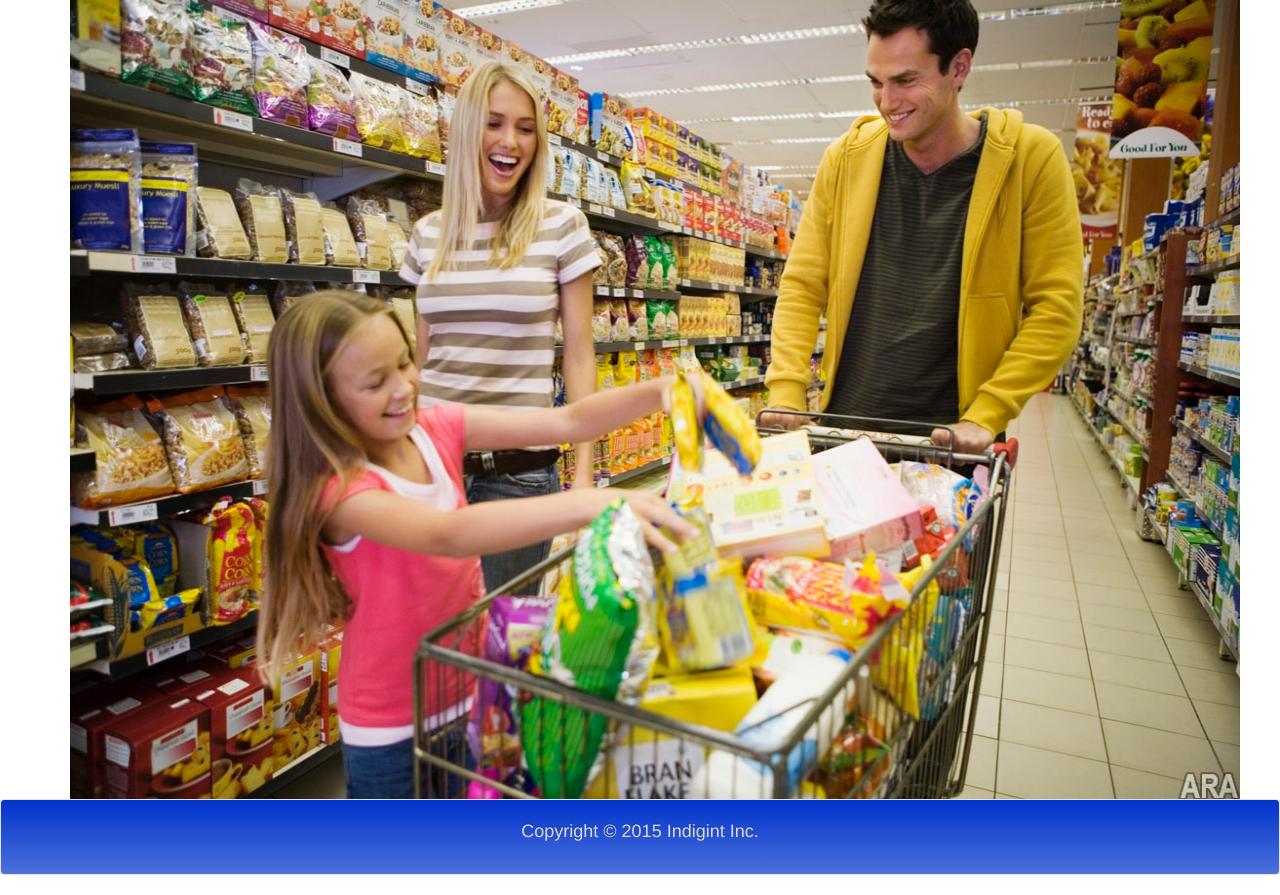
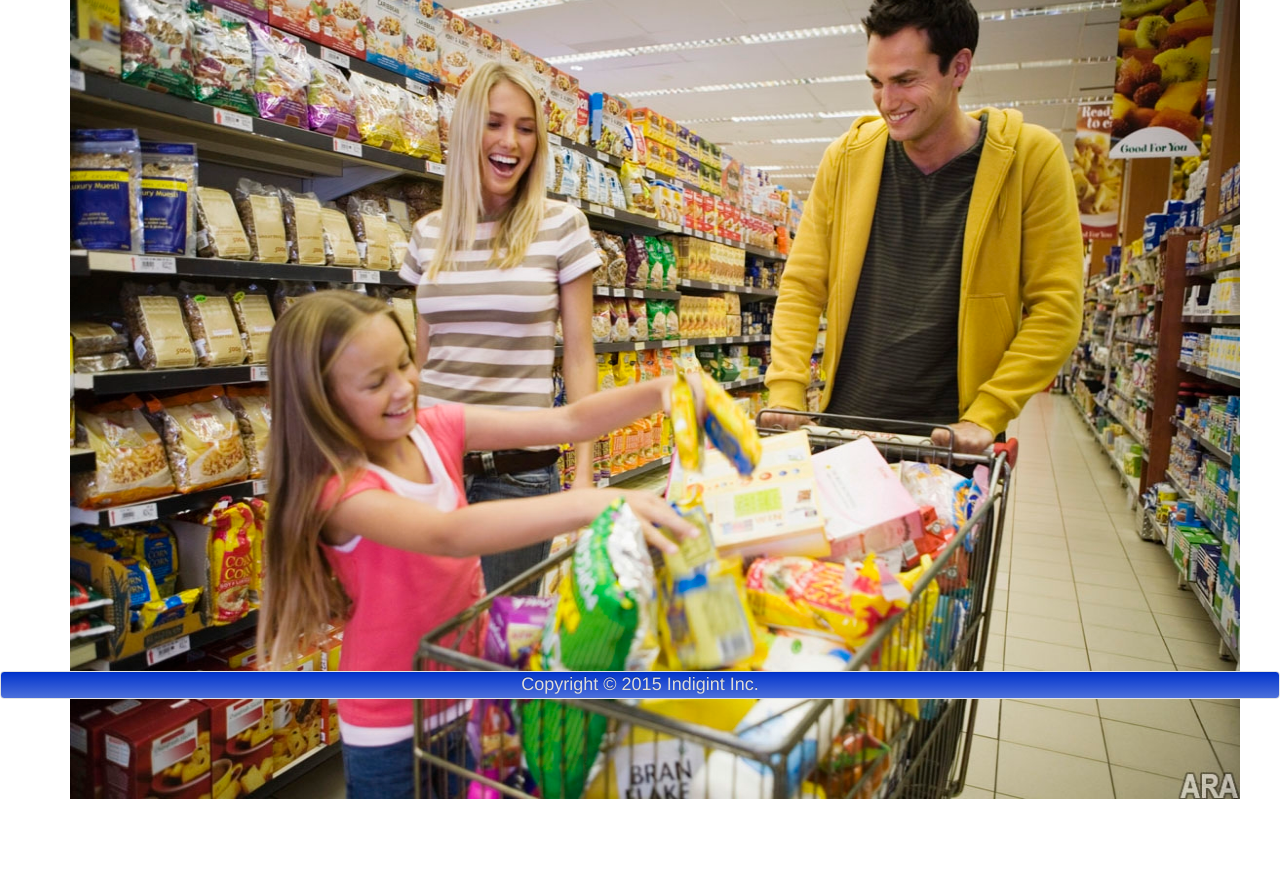
Before and after one commit to Indigint/app, a Django app: page / in a window 1280 px wide. Shown: the part 101-996 px from the top of the page. After the commit the page ends 900 px from the top, so only its background shows below. Run offline with Django 3.2, Linux system fonts and the light colour scheme; some libraries are stand-ins or nearby versions.

Commit message:
Footer now stays at bottom of page

```diff
--- a/app/static/css/stylesheet.css
+++ b/app/static/css/stylesheet.css
@@ -34,13 +34,6 @@ body {
     */
 }
 
-header {
-    padding-left:30px;
-    padding-top:15px;
-    font-family: 'profontwindowsregular';
-    font-size: 24px;
-}
-
 .scroll-none {
     overflow-y:hidden;
 }
@@ -65,8 +58,11 @@ header {
     margin: 20px 5px;
 }
 
-.navbar, .footer{
+.nav {
+    color: white;
+}
 
+.navbar, .footer {
     text-decoration: none;
     text-shadow: 0 -1px 0 rgba(0, 0, 0, 0.25);
     color:  #ddd;
@@ -75,17 +71,24 @@ header {
     background: -o-linear-gradient(#0033CC, #4D70DB); /* For Opera 11.1 to 12.0 */
     background: -moz-linear-gradient(#0033CC, #4D70DB); /* For Firefox 3.6 to 15 */
     background: linear-gradient(#0033CC, #4D70DB); /* Standard syntax */
-
 }
 
-.nav {
-	color: white;
+.footer {
+    position: fixed;
+    width: 100%;
+    height: 28px;
+    bottom: 0;
+    margin-bottom: 0;
+    padding: 0;
+}
+
+.footer-text {
+    text-align: center;
 }
 
 .contactUs {
     position: relative;
     top: 5px;
-
 }
 
 footer {
@@ -102,7 +105,6 @@ ul.unstyled {
     list-style: none;
     padding: 0;
     color: #FFF;
-
 }
 
 footer > a {
--- a/app/templates/app/base.html
+++ b/app/templates/app/base.html
@@ -72,9 +72,7 @@
 {% block footer %}
 	<div class="container-fluid well footer">
 	<div class="container">
-
-    <p style="text-align:center;">Copyright &copy; 2015 Indigint Inc.</p>
-
+            <p class="footer-text">Copyright &copy; 2015 Indigint Inc.</p>
 	</div> <!-- end of container class -->
 	</div> <!-- end of container-fluid well class -->
     {% endblock %}
```
Lines whose indentation alone changed are shown as unchanged.
